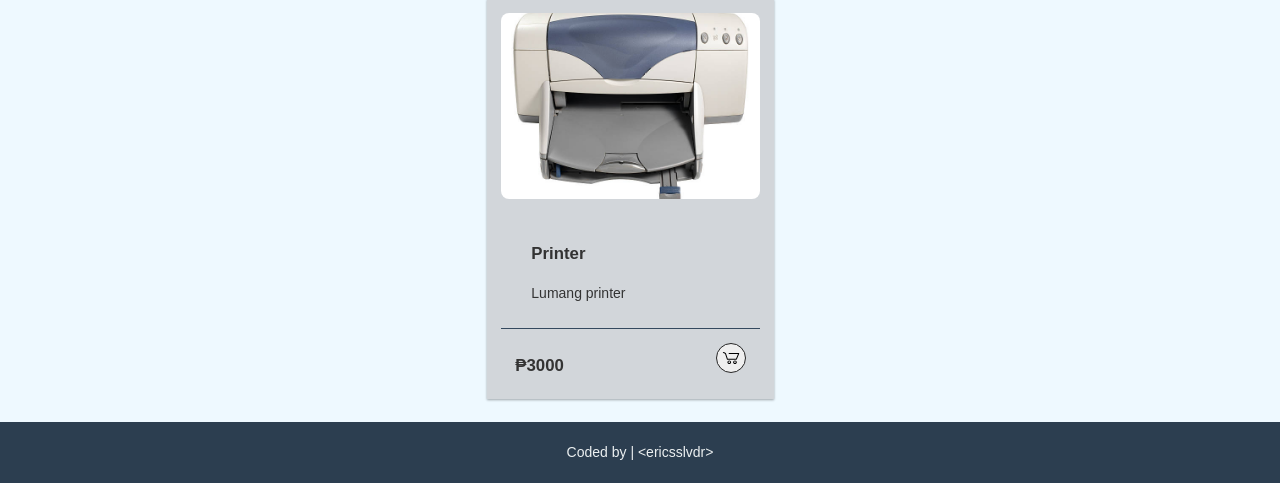
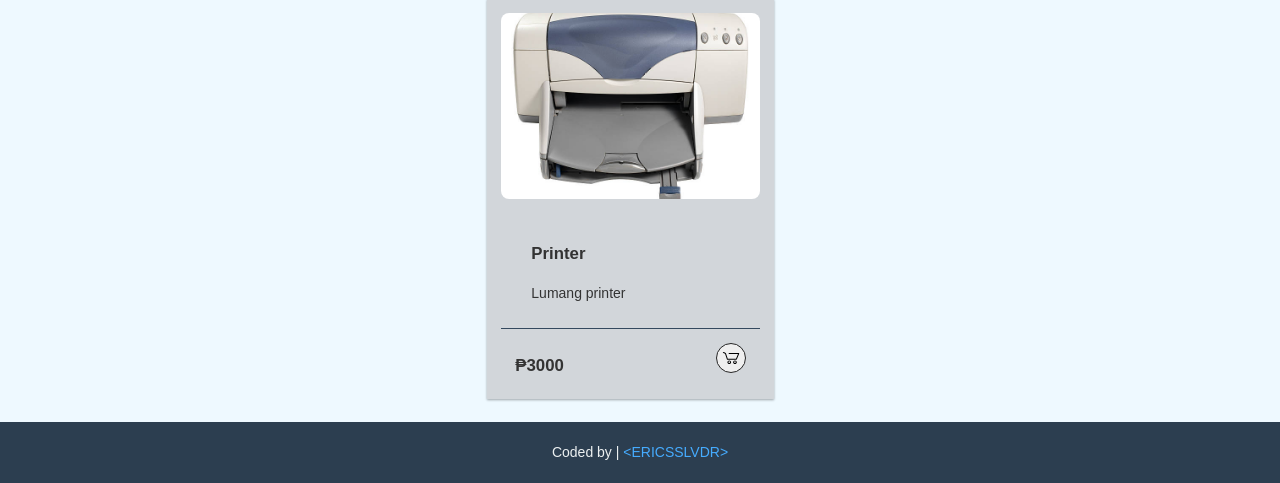
Before and after one commit to ericsmslvdr/online-store-php, a PHP site: page / in a window 1280 px wide, with the pointer over the restyled element. Shown: the part 1898-2381 px from the top of the page. Run offline with PHP 8.4, Linux system fonts and the light colour scheme; data comes from the database, SQL or seed files in the repository.

Commit message:
text hover

```diff
--- a/views/css/styles.css
+++ b/views/css/styles.css
@@ -322,4 +322,8 @@ footer {
     color: #ecf0f1;
 }
 
+footer a:hover {
+    text-transform: uppercase;
+    color: #46acff;
+}
 /* FOOTER END */
```
